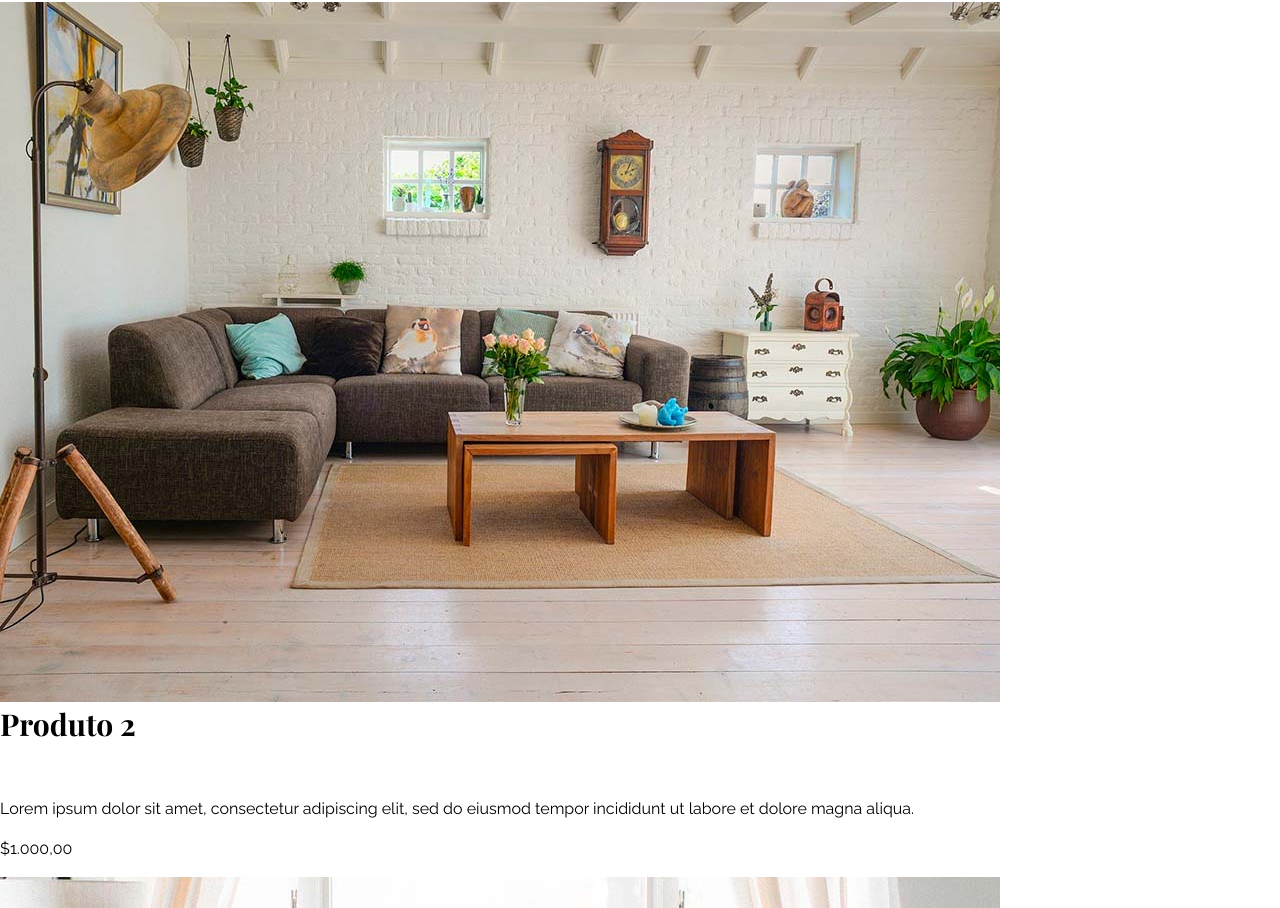
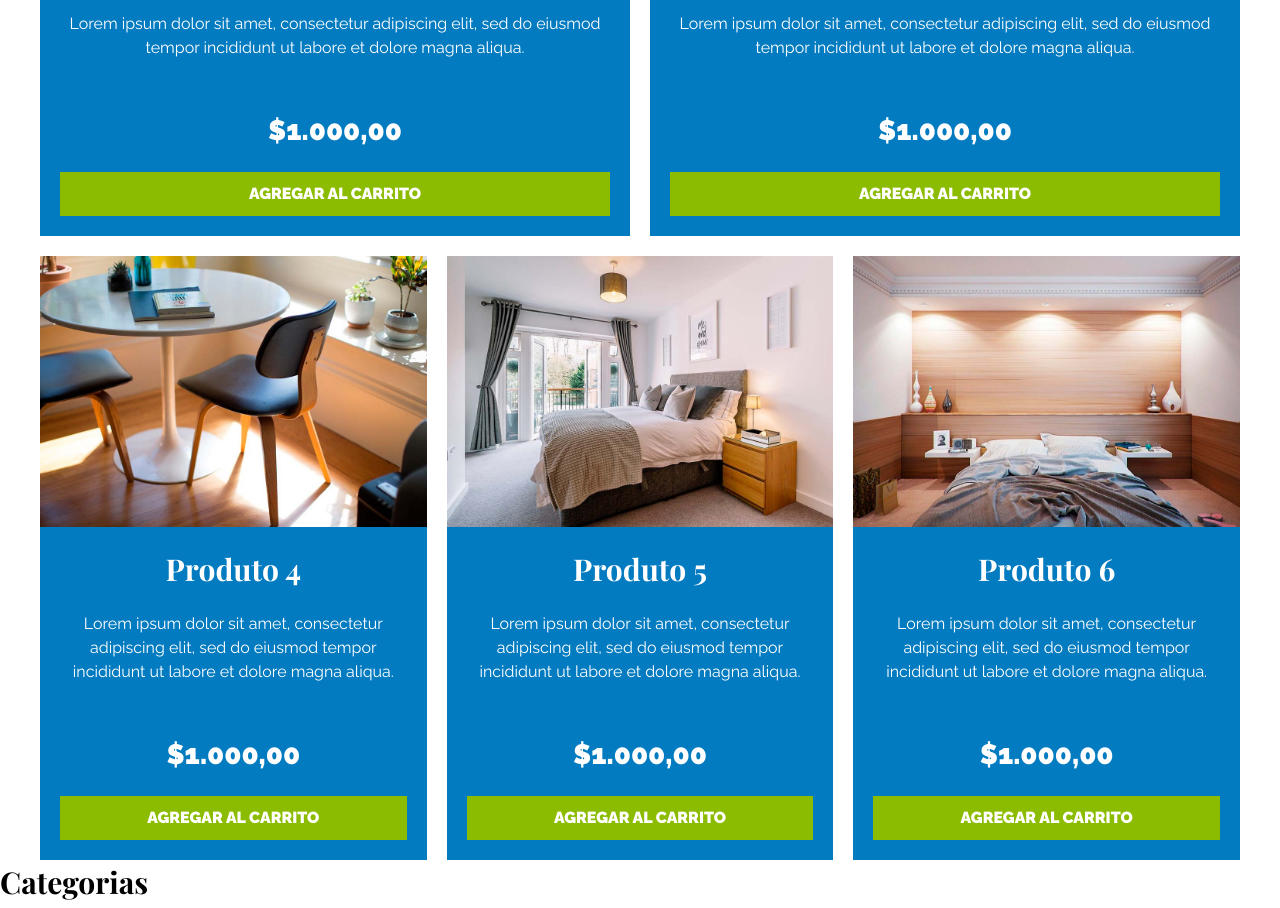
Before and after one commit to JeffVerdu/CursoCSSAvanzando, a plain HTML site: page ecommerce/index.html in a window 1280 px wide. Shown: the part 2616-3524 px from the top of the page. Drawn offline with nearby package versions, Linux system fonts and the light colour scheme; a web font is replaced by a local one.

Commit message:
Nuestros Productos

```diff
--- a/ecommerce/css/app.css
+++ b/ecommerce/css/app.css
@@ -46,6 +46,25 @@ img {
     display: block;
 }
 
+.btn {
+    background-color: #8cbc00;
+    display: block;
+    color: #ffffff;
+    text-transform: uppercase;
+    font-weight: 900;
+    padding: 1rem;
+    transition: background-color .3s ease-out;
+}
+
+.btn:hover {
+    background-color: #769c02;
+}
+
+/* Utilidades */
+.text-center {
+    text-align: center;
+}
+
 /* Header y Navegación */
 .nombre-sitio span{
     color: #037bc0;
@@ -76,7 +95,6 @@ img {
 }
 
 /* Categorias */
-
 .listado-categorias {
     display: grid;
     grid-template-columns: repeat(3, 1fr);
@@ -116,7 +134,6 @@ img {
 }
 
 /* Bloque Nosotros */
-
 .sobre-nosotros {
     background-image: linear-gradient( to right, transparent 50%, #037bc0 50%, #037bc0 100%),
     url(../img/nosotros.jpg);
@@ -137,3 +154,76 @@ img {
     padding-left: 8rem;
     color: #ffffff;
 }
+
+/* Listado de Productos */
+.contenido-principal {
+    margin-top: 5rem;
+}
+
+.producto {
+    background-color: #037bc0;
+}
+
+.texto-producto {
+    text-align: center;
+    color: #ffffff;
+    padding: 2rem;
+}
+
+.texto-producto h3 {
+    margin: 0;
+}
+
+.texto-producto p {
+    margin: 2rem 0;
+}
+
+.texto-producto .precio {
+    font-size: 2.8rem;
+    font-weight: 900;
+    padding-top: 3rem;
+}
+
+.listado-productos {
+    display: grid;
+    grid-template-columns: repeat(6, 1fr);
+    gap: 2rem;
+}
+
+.producto:nth-child(1) {
+    grid-column: 1 / 7;
+    display: grid;
+    grid-template-columns: 3fr 1fr;
+}
+
+.producto:nth-child(1) img {
+    height: 43rem;
+    width: 100%;
+    object-fit: cover;
+}
+
+.producto:nth-child(2) {
+    grid-column: 1 / 4;
+}
+
+.producto:nth-child(3) {
+    grid-column: 4 / 7;
+}
+
+.producto:nth-child(2) img, .producto:nth-child(3) img {
+    height: 30rem;
+    width: 100%;
+    object-fit: cover;
+}
+
+.producto:nth-child(4) {
+    grid-column: 1 / 3;
+}
+
+.producto:nth-child(5) {
+    grid-column: 3 / 5;
+}
+
+.producto:nth-child(6) {
+    grid-column: 5 / 7;
+}
--- a/ecommerce/index.html
+++ b/ecommerce/index.html
@@ -57,63 +57,68 @@
         </div>
     </section>
 
-    <main>
-        <h2>Nuestros Productos</h2>
+    <main class="contenedor contenido-principal">
+        <h2 class="text-center">Nuestros Productos</h2>
 
-        <div>
-            <div>
+        <div class="listado-productos">
+            <div class="producto">
                 <img src="img/producto1.jpg" alt="">
-                <div>
+                <div class="texto-producto">
                     <h3>Produto 1</h3>
                     <p>Lorem ipsum dolor sit amet, consectetur adipiscing elit,
                         sed do eiusmod tempor incididunt ut labore et dolore magna aliqua.</p>
-                    <p>$1.000,00</p>
+                    <p class="precio">$1.000,00</p>
+                    <a class="btn" href="#">Agregar al carrito</a>
                 </div><!--Info producto-->
             </div> <!--Producto-->
-            <div>
+            <div class="producto">
                 <img src="img/producto2.jpg" alt="">
-                <div>
+                <div class="texto-producto">
                     <h3>Produto 2</h3>
                     <p>Lorem ipsum dolor sit amet, consectetur adipiscing elit,
                         sed do eiusmod tempor incididunt ut labore et dolore magna aliqua.</p>
-                    <p>$1.000,00</p>
+                    <p class="precio">$1.000,00</p>
+                    <a class="btn" href="#">Agregar al carrito</a>
                 </div><!--Info producto-->
             </div> <!--Producto-->
-            <div>
+            <div class="producto">
                 <img src="img/producto3.jpg" alt="">
-                <div>
+                <div class="texto-producto">
                     <h3>Produto 3</h3>
                     <p>Lorem ipsum dolor sit amet, consectetur adipiscing elit,
                         sed do eiusmod tempor incididunt ut labore et dolore magna aliqua.</p>
-                    <p>$1.000,00</p>
+                    <p class="precio">$1.000,00</p>
+                    <a class="btn" href="#">Agregar al carrito</a>
                 </div><!--Info producto-->
             </div> <!--Producto-->
-            <div>
+            <div class="producto">
                 <img src="img/producto4.jpg" alt="">
-                <div>
+                <div class="texto-producto">
                     <h3>Produto 4</h3>
                     <p>Lorem ipsum dolor sit amet, consectetur adipiscing elit,
                         sed do eiusmod tempor incididunt ut labore et dolore magna aliqua.</p>
-                    <p>$1.000,00</p>
+                    <p class="precio">$1.000,00</p>
+                    <a class="btn" href="#">Agregar al carrito</a>
                 </div><!--Info producto-->
             </div> <!--Producto-->
-            <div>
+            <div class="producto">
                 <img src="img/producto5.jpg" alt="">
-                <div>
+                <div class="texto-producto">
                     <h3>Produto 5</h3>
                     <p>Lorem ipsum dolor sit amet, consectetur adipiscing elit,
                         sed do eiusmod tempor incididunt ut labore et dolore magna aliqua.</p>
-                    <p>$1.000,00</p>
+                    <p class="precio">$1.000,00</p>
+                    <a class="btn" href="#">Agregar al carrito</a>
                 </div><!--Info producto-->
             </div> <!--Producto-->
-        </div><!--Fin listado productos-->
-            <div>
+            <div class="producto">
                 <img src="img/producto6.jpg" alt="">
-                <div>
+                <div class="texto-producto">
                     <h3>Produto 6</h3>
                     <p>Lorem ipsum dolor sit amet, consectetur adipiscing elit,
                         sed do eiusmod tempor incididunt ut labore et dolore magna aliqua.</p>
-                    <p>$1.000,00</p>
+                    <p class="precio">$1.000,00</p>
+                    <a class="btn" href="#">Agregar al carrito</a>
                 </div><!--Info producto-->
             </div> <!--Producto-->
         </div><!--Fin listado productos-->
```
